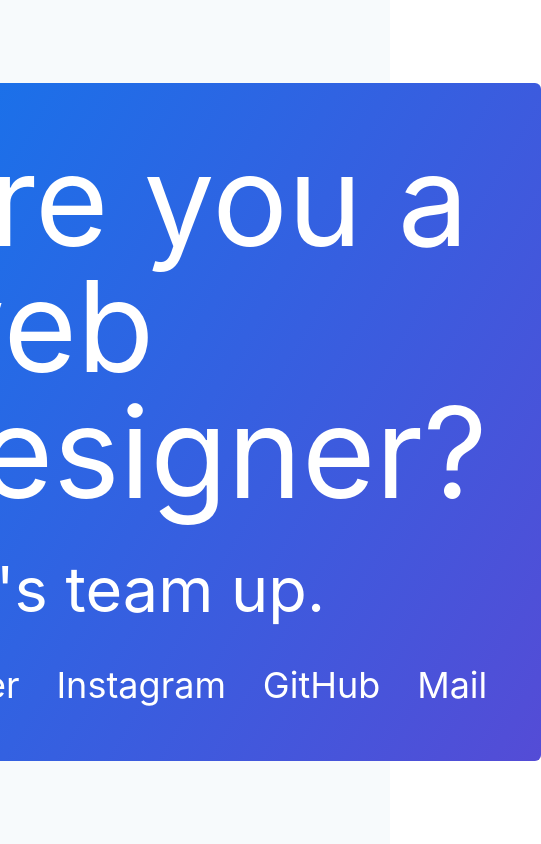
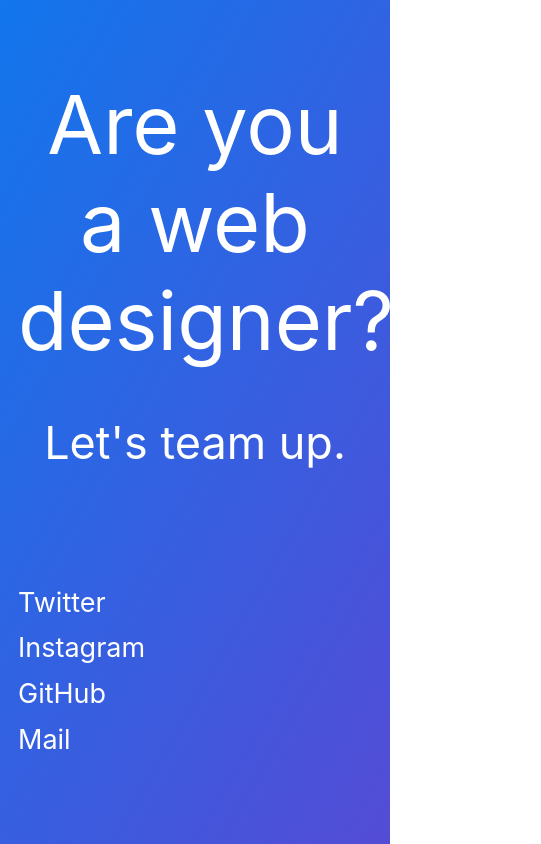
Before and after one commit to kyrelldixon/designer-recruitment, a Gatsby site: page / in a window 390 px wide. Shown: the whole page, 541 px wide, since content can reach past the window. Built offline with nearby package versions, Linux system fonts and the light colour scheme; Gatsby itself is replaced by a stand-in of ours.

Commit message:
Mobile first design

```diff
--- a/src/global-styles.css
+++ b/src/global-styles.css
@@ -51,7 +51,7 @@ a:visited {
   align-items: center;
 }
 
-.floating-container {
+/* .floating-container {
   width: 44rem;
   padding: 3rem;
   background: #1276ec;
@@ -59,9 +59,22 @@ a:visited {
   background: linear-gradient(120deg, #1276ec, #544cd6);
   border-radius: 6px;
   color: white;
+} */
+
+.floating-container {
+  width: 100%;
+  height: 100vh;
+  background: #1276ec;
+  background: -webkit-linear-gradient(120deg, #1276ec, #544cd6);
+  background: linear-gradient(120deg, #1276ec, #544cd6);
+  color: white;
+  padding: 1rem;
+  display: flex;
+  flex-direction: column;
+  justify-content: space-around;
 }
 
-.title {
+/* .title {
   font-size: 7rem;
   padding-bottom: 2rem;
   line-height: 7rem;
@@ -70,13 +83,31 @@ a:visited {
 .subtitle {
   font-size: 3.5rem;
   padding-bottom: 2rem;
+} */
+
+.title {
+  font-size: 4.5rem;
+  padding-bottom: 2.5rem;
+}
+
+.subtitle {
+  font-size: 2.5rem;
 }
 
 .social-icons {
   display: flex;
-  justify-content: space-between
+  flex-direction: column;
 }
 
+.heading {
+  text-align: center;
+}
+
+/* .social-icon {
+  font-size: 2rem;
+} */
+
 .social-icon {
-  font-size: 2rem;
+  font-size: 1.5rem;
+  padding-bottom: 0.7rem;
 }
```
